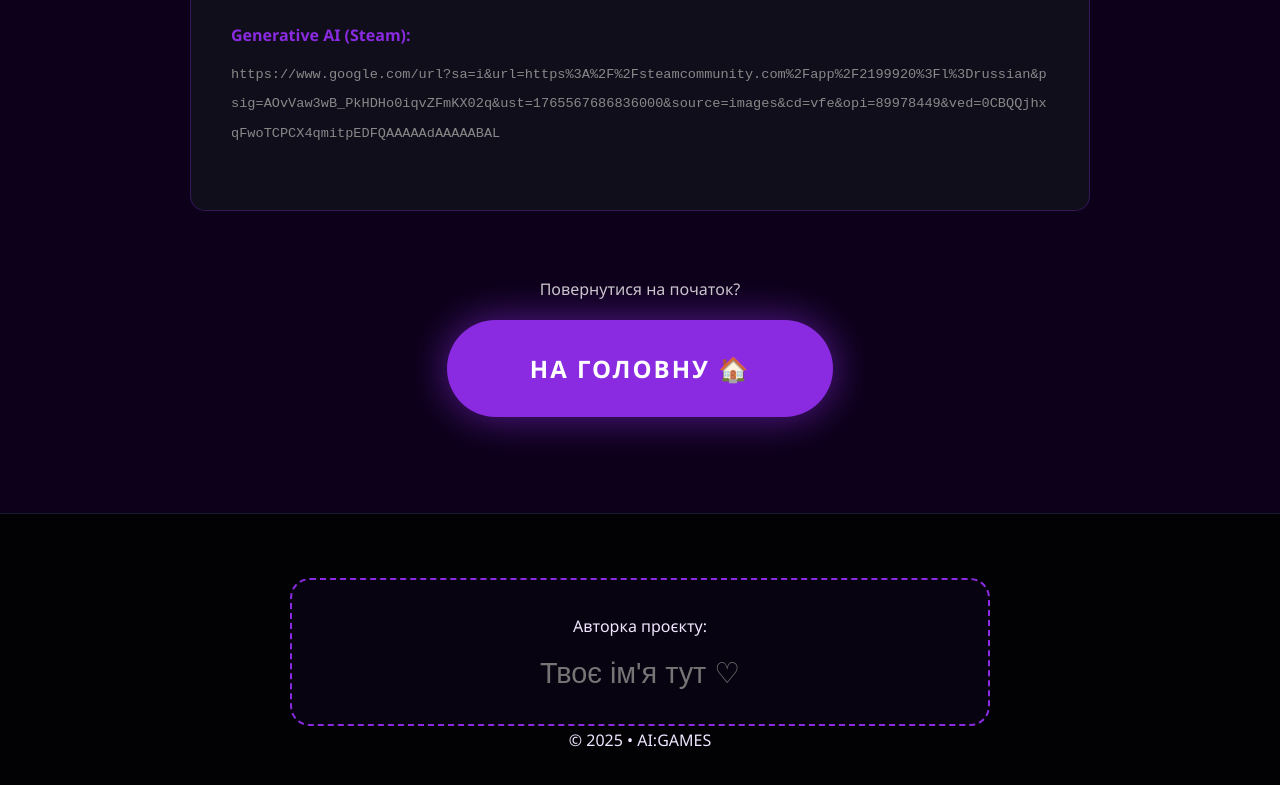
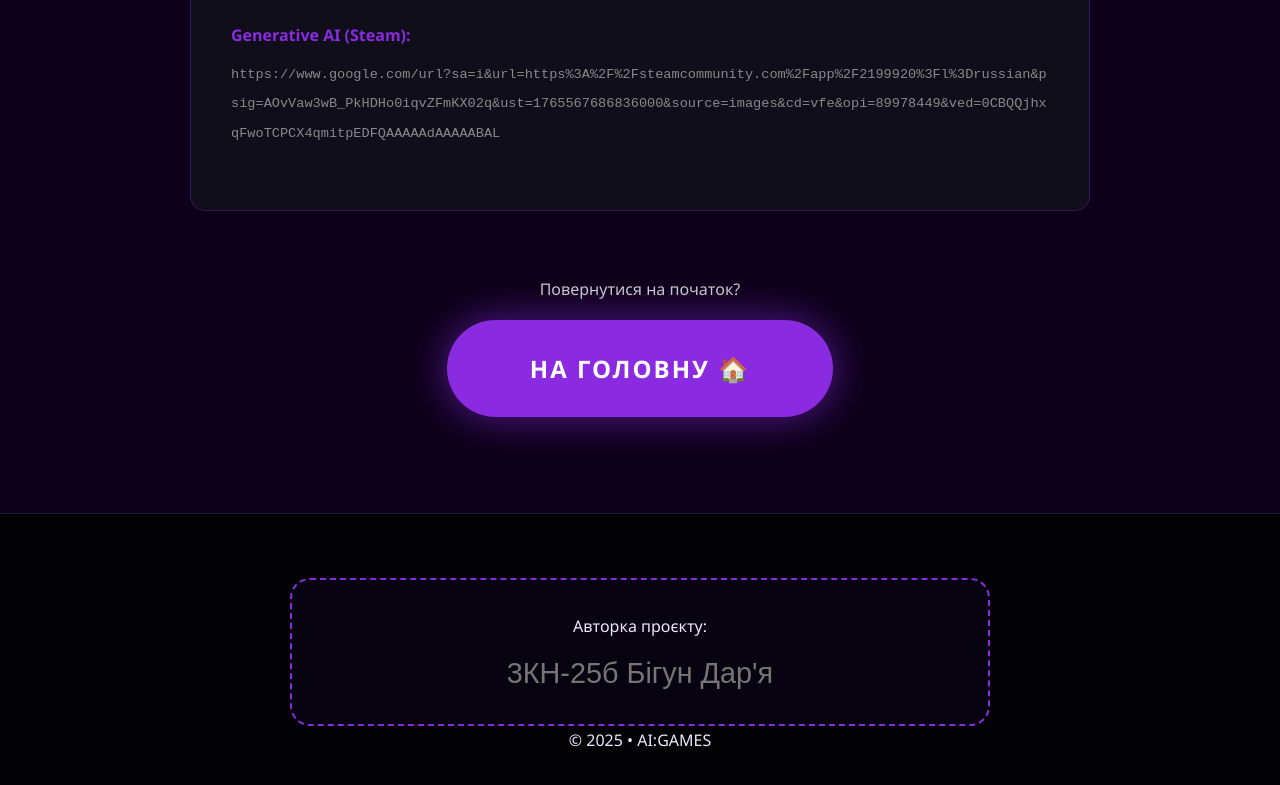
Before and after one commit to Hanak-ko/AIinGames, a plain HTML site: page sources.html in a window 1280 px wide. Shown: the part 2851-3636 px from the top of the page. Drawn offline with Linux system fonts and the light colour scheme.

Commit message:
Update sources.html

```diff
--- a/sources.html
+++ b/sources.html
@@ -182,7 +182,7 @@
     <footer>
         <div class="author-box">
             <p>Авторка проєкту:</p>
-            <input type="text" id="author" placeholder="Твоє ім'я тут ♡">
+            <input type="text" id="author" placeholder="3КН-25б Бігун Дар'я">
         </div>
         <p>© 2025 • AI:GAMES</p>
     </footer>
```
